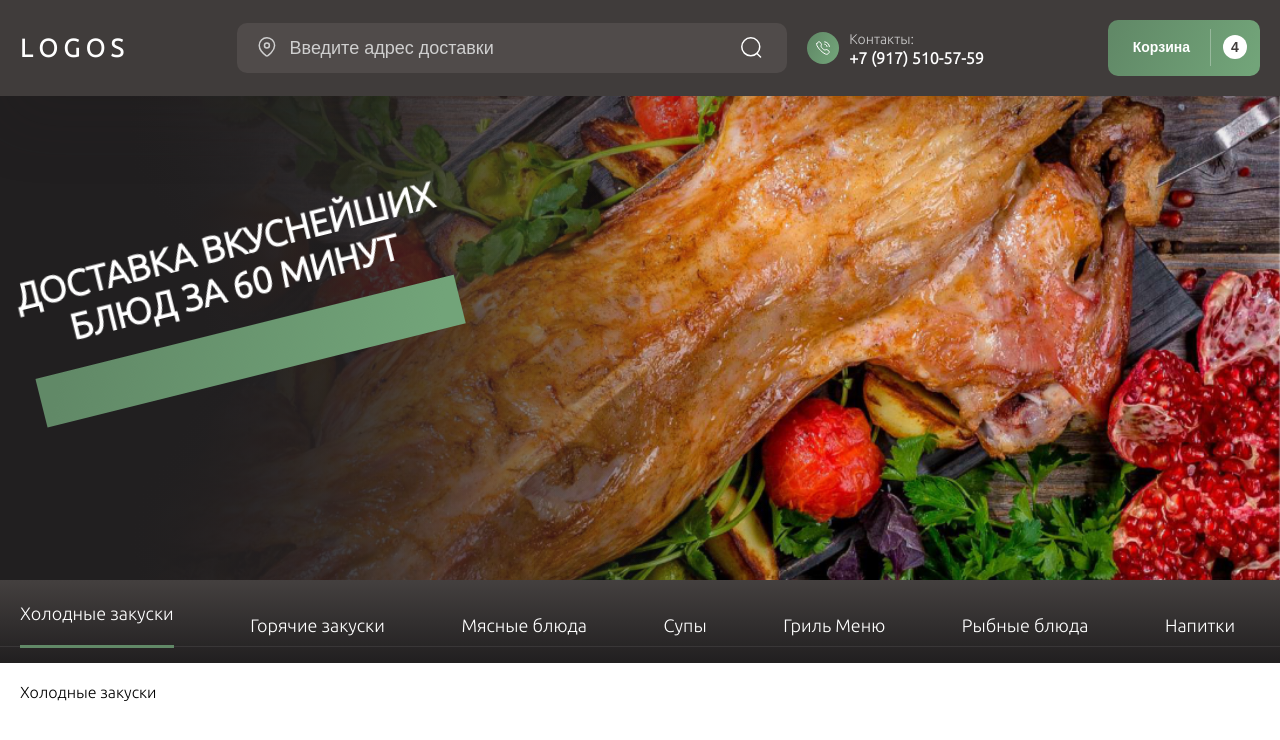
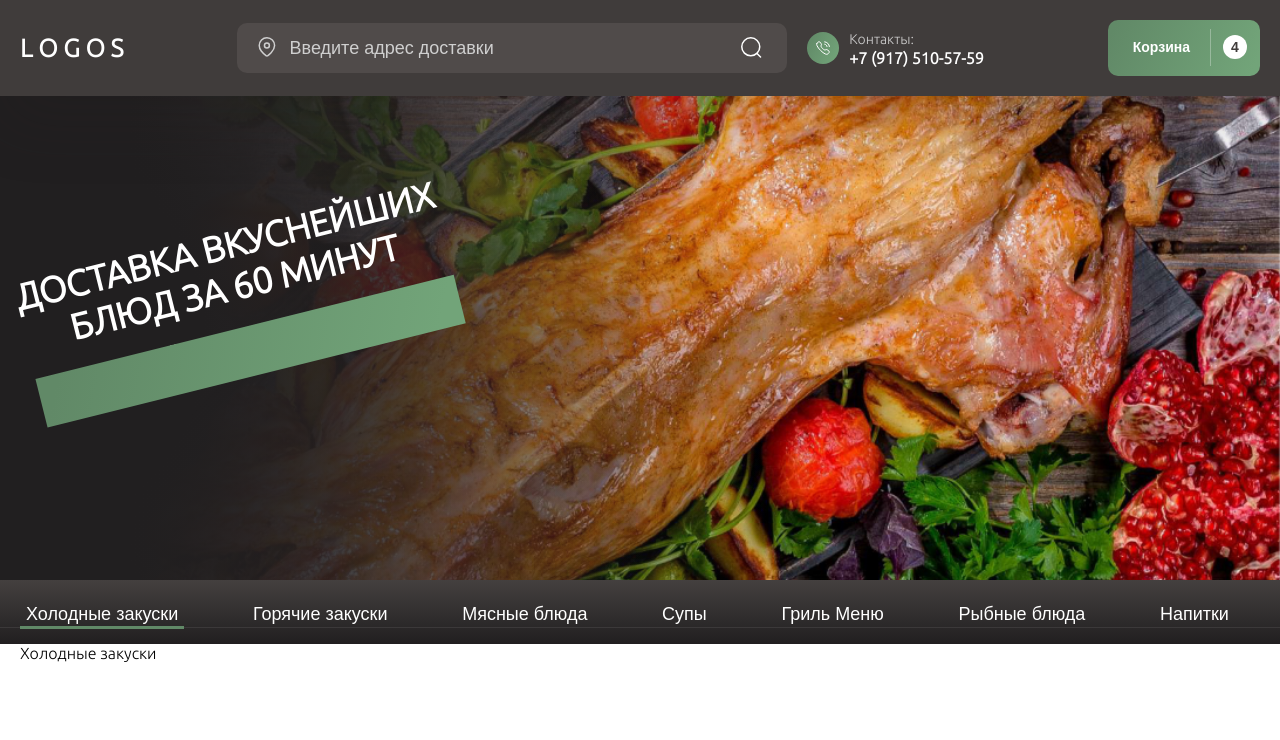
Before and after one commit to ramilqO/foodberry, a React (Create React App) app: page /#/ in a window 1280 px wide. Shown: the top 740 px of the page. Built offline with nearby package versions, Linux system fonts and the light colour scheme.

Commit message:
scroll links

```diff
--- a/src/components/Content/Content.scss
+++ b/src/components/Content/Content.scss
@@ -2,17 +2,13 @@
 @import "../../globalStyles/mixins.scss";
 
 .main-content {
-	position: sticky;
-	top: 179px;
-
-
-	display: grid;
-	align-items: flex-start;
-	justify-content: flex-start;
-	padding: 20px 0;
 
 	&__container {
 		@include container;
+		display: grid;
+		align-items: flex-start;
+		justify-content: flex-start;
+		padding: 20px 0;
 	}
 
 	&__content {
--- a/src/components/NavBar/NavBar.scss
+++ b/src/components/NavBar/NavBar.scss
@@ -32,6 +32,10 @@
 		padding-top: 16px;
 		position: relative;
 		z-index: 2;
+
+		&::-webkit-scrollbar { width: 0; }
+		-ms-overflow-style: none;
+		overflow: -moz-scrollbars-none;
 	}
 
 	&__item {
@@ -45,22 +49,30 @@
 			padding-left: 0;
 		}
 
-		a {
+		button {
 			color: $primaryText;
 			text-decoration: none;
 			cursor: pointer;
 			font-size: 14px;
 			white-space: nowrap;
+			border: transparent;
+			border-bottom: 3px solid transparent;
+			outline: none;
+			background: transparent;
 
 			&:focus {
-				border: 1px solid white;
+				border-bottom: 3px solid $scrollNavBar;
+				position: relative;
+			}
+
+			&:hover {
+
 			}
 		}
 	}
 
-	&__item.active a {
+	&__item.active button {
 		border-bottom: 3px solid $scrollNavBar;
-		padding-bottom: 21px;
 		position: relative;
 	}
 }
@@ -69,7 +81,7 @@
 	.navbar {
 		background: $menuNavBarBackground;
 		&__item {
-			a {
+			button {
 				font-size: 18px;
 			}
 		}
@@ -86,7 +98,7 @@
 		&__item {
 			padding: 7px 25px 5px 25px;
 
-			a {
+			button {
 				font-size: 18px;
 			}
 		}
--- a/src/components/NavBar/NavBar.tsx
+++ b/src/components/NavBar/NavBar.tsx
@@ -25,6 +25,13 @@ const NavBar = () => {
 		}
 	}, []);
 
+	const goScroll = (id: string) => {
+		document?.getElementById(id)?.scrollIntoView({
+			behavior: "smooth",
+			block: "center",
+			inline: "start",
+		});
+	};
 	return (
 		<nav className="navbar">
 			<div className="navbar__container">
@@ -33,14 +40,14 @@ const NavBar = () => {
 						return (
 							<li
 								className={`navbar__item ${
-									(isActive === item.id) ?"active" : ''
+									(isActive === item.id) ? "active" : ''
 								}`}
 								key={item.id}
 								onClick={() => setisActive(item.id)}
 							>
-								<HashLink to={"#" + item.id}>
+								<button onClick={() => goScroll(item.id)}>
 									{item.menuTitle}
-								</HashLink>
+								</button>
 							</li>
 						);
 					})}
```
Also changed, not shown: src/globalStyles/variables.scss (line endings or trailing spaces).
